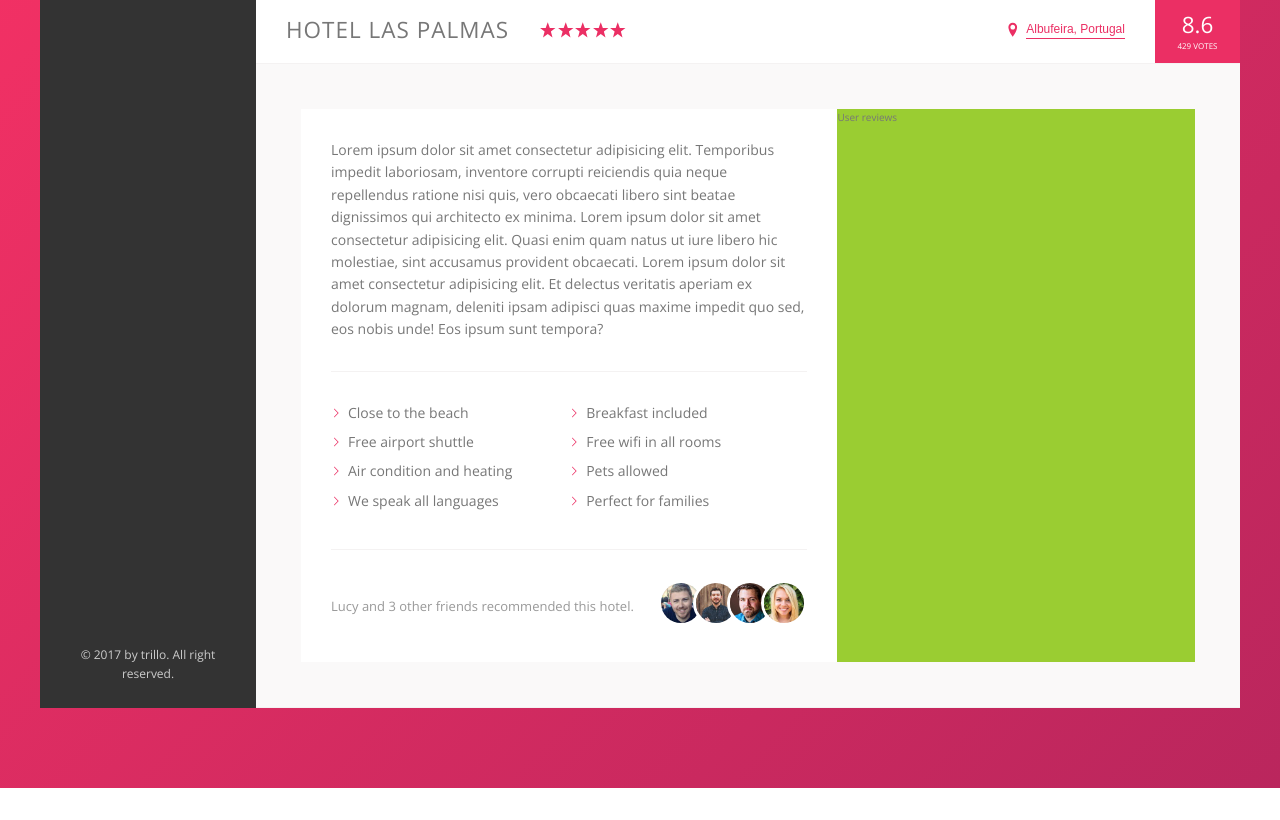
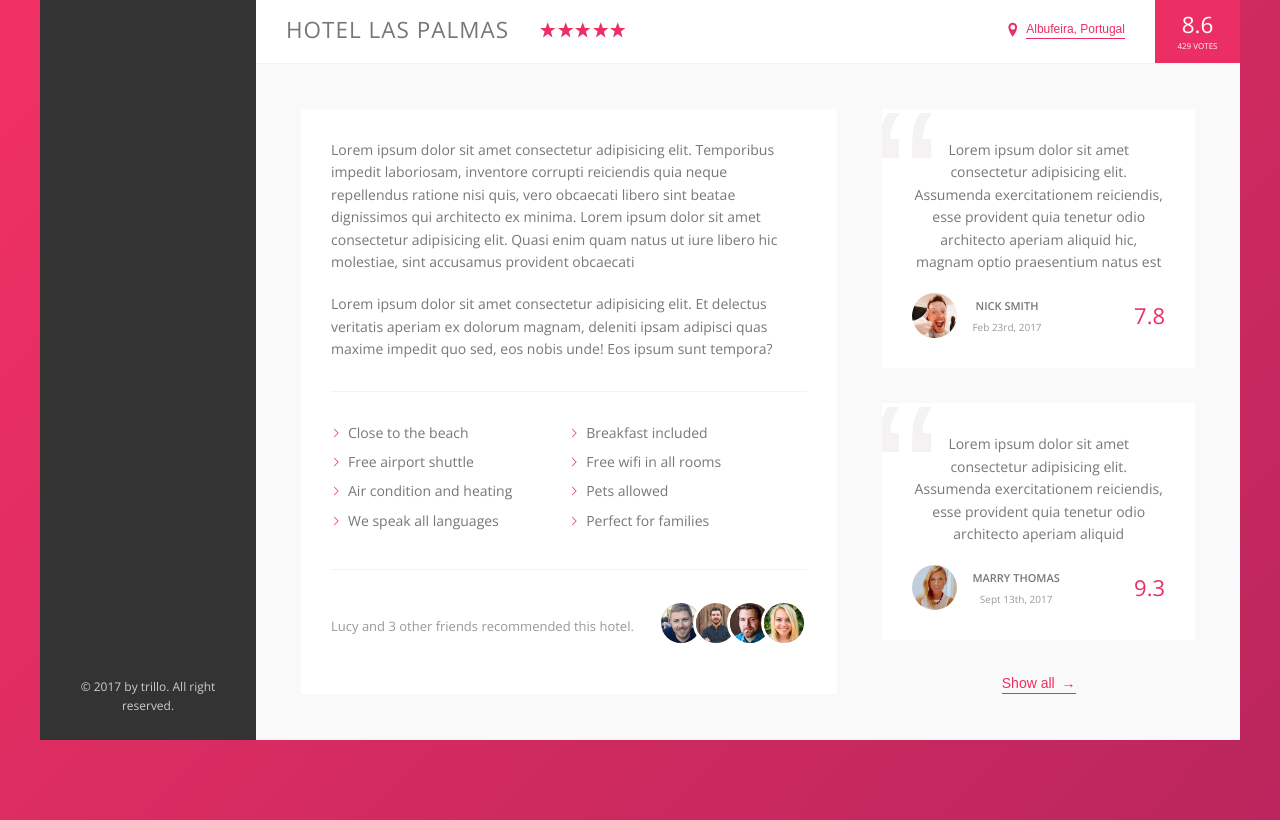
Before and after one commit to coderawii/Trillo, a website: page index.html in a window 1280 px wide. Shown: the part 538-1358 px from the top of the page. Before the commit the page ends 1326 px from the top, so only its background shows below. Drawn offline with nearby package versions, Linux system fonts and the light colour scheme.

Commit message:
084 - Gotov user-reviews deo (desno), figure>blockquote+figcaption

```diff
--- a/index.html
+++ b/index.html
@@ -100,6 +100,8 @@
 
 
                 <main class="hotel-view">
+
+
                     <div class="gallery">
                         <figure class="gallery-item">
                             <img src="img/hotel-1.jpg" alt="Photo of hotel 1" class="gallery__photo" />
@@ -152,9 +154,10 @@
                     <div class="detail">
                         <!-- levo -->
                         <div class="description">
-                            <p class="parargaph">
-                                Lorem ipsum dolor sit amet consectetur adipisicing elit. Temporibus impedit laboriosam, inventore corrupti reiciendis quia neque repellendus ratione nisi quis, vero obcaecati libero sint beatae dignissimos qui architecto ex minima. Lorem ipsum dolor sit amet consectetur adipisicing elit. Quasi enim quam natus ut iure libero hic molestiae, sint accusamus provident obcaecati.
-
+                            <p class="paragraph">
+                                Lorem ipsum dolor sit amet consectetur adipisicing elit. Temporibus impedit laboriosam, inventore corrupti reiciendis quia neque repellendus ratione nisi quis, vero obcaecati libero sint beatae dignissimos qui architecto ex minima. Lorem ipsum dolor sit amet consectetur adipisicing elit. Quasi enim quam natus ut iure libero hic molestiae, sint accusamus provident obcaecati
+                            </p>
+                            <p class="paragraph">
                                 Lorem ipsum dolor sit amet consectetur adipisicing elit. Et delectus veritatis aperiam ex dolorum magnam, deleniti ipsam adipisci quas maxime impedit quo sed, eos nobis unde! Eos ipsum sunt tempora?
                             </p>
 
@@ -184,14 +187,42 @@
 
                         <!-- desno -->
                         <div class="user-reviews">
-                            User reviews
-                        </div>
+                            <!-- u ovom slucaju koristicemo <figure></figure>, mnogi misle da je ovo samo za slike, medjutim, odlicne su za neki text i opisne slike -->
+                            <figure class="review">
+                                <blockquote class="review__text">
+                                    Lorem ipsum dolor sit amet consectetur adipisicing elit. Assumenda exercitationem reiciendis, esse provident quia tenetur odio architecto aperiam aliquid hic, magnam optio praesentium natus est
+                                </blockquote>
+                                <figcaption class="review__user">
+                                    <img src="img/user-1.jpg" alt="User 1" class="review__photo" />
+                                    <div class="review__user-box">
+                                        <p class="review__user-name">Nick Smith</p>
+                                        <p class="review__user-date">Feb 23rd, 2017</p>
+                                    </div>
+                                    <div class="review__rating">7.8</div>
+                                </figcaption>
+                            </figure>
+
+                             <figure class="review">
+                                <blockquote class="review__text">
+                                    Lorem ipsum dolor sit amet consectetur adipisicing elit. Assumenda exercitationem reiciendis, esse provident quia tenetur odio architecto aperiam aliquid
+                                </blockquote>
+                                <figcaption class="review__user">
+                                    <img src="img/user-2.jpg" alt="User 2" class="review__photo" />
+                                    <div class="review__user-box">
+                                        <p class="review__user-name">Marry Thomas</p>
+                                        <p class="review__user-date">Sept 13th, 2017</p>
+                                    </div>
+                                    <div class="review__rating">9.3</div>
+                                </figcaption>
+                            </figure>
+
+                            <button class="btn-inline">Show all <span>&rarr;</span> </button>
+                        </div>  <!-- end user-reviews -->
+
 
                     </div> <!-- end detail -->
+                </main>
 
-
-                </main>
-            </div>
         </div>
 
     </body>
--- a/sass/_components.scss
+++ b/sass/_components.scss
@@ -297,8 +297,17 @@
     cursor: pointer;
     transition: all .2s;
 
+    span {
+        margin-left: 3px;
+        transition: margin-left .2s; // ne ide all jer se desava neki cudan efekat, kao da prvo hoveruje text pa rarr strelicu
+    }
+
     &:hover {
         color: var(--color-grey-dark-1);
+
+        span {
+            margin-left: 8px;
+        }
     }
     &:focus {
         outline: none;
@@ -329,7 +338,7 @@
 //////////////////////////////////////////
 // PARAGRAPH
 .paragraph:not(:last-of-type) { // ne koristimo last-child jer to nije last-child, al jeste last-of-type
-    margin-bottom: 2rem
+    margin-bottom: 2rem;
 }
 
 
@@ -402,3 +411,72 @@
         }
     } // photo i count nisu u istoj liniji jer su oboje block elementi, al problem resen sa display: flex
 }
+
+
+
+
+
+
+
+//////////////////////////////////////////
+// REVIEW
+.review {
+    background-color: #fff;
+    box-shadow: var(--shadow-light);
+    padding: 3rem;
+    margin-bottom: 3.5rem;
+    position: relative;
+    overflow: hidden;
+
+    &__text {
+        margin-bottom: 2rem;
+        z-index: 10;
+        position: relative;
+    }
+
+    &__user {
+        display: flex;
+        align-items: center;
+    }
+
+    &__photo {
+        height: 4.5rem;
+        width: 4.5rem;
+        border-radius: 50%;
+        margin-right: 1.5rem;
+    }
+
+    &__user-box {
+        margin-right: auto; // user-boxu damo margin-right auto i onda on time pushne __rating element u desno
+    }
+
+    &__user-name {
+        font-size: 1.1rem;
+        font-weight: 600;
+        text-transform: uppercase;
+        margin-bottom: .4rem;
+    }
+
+    &__user-date {
+        font-size: 1rem;
+        color: var(--color-grey-dark-3);
+    }
+
+    &__rating {
+        color: var(--color-primary);
+        font-size: 2.2rem;
+        font-weight: 300;
+    }
+
+    &::before {
+        content: "\201C"; // kao html entites sa &ldquo;, ali ovde koristimo ISOnum, tj \201C
+        position: absolute;
+        top: -2.75rem;
+        left: -1rem;
+        line-height: 1; // jer je nesto glomazno
+        font-size: 20rem;
+        color: var(--color-grey-light-2);
+        font-family: sans-serif;
+        z-index: 1;
+    }
+}
--- a/sass/_layout.scss
+++ b/sass/_layout.scss
@@ -43,6 +43,7 @@
 
 
 .detail {
+    font-size: 1.4rem;
     display: flex;
     padding: 4.5rem;
     background-color: var(--color-grey-light-1);
@@ -50,14 +51,19 @@
 }
 
 .description {
-    font-size: 1.4rem;
     background-color: #fff;
     box-shadow: var(--shadow-light);
     padding: 3rem;
     flex: 0 0 60%;
+    margin-right: 4.5rem;
 }
 
 .user-reviews {
-    background-color: yellowgreen;
+    // background-color: yellowgreen;
     flex: 1; // da zauzme svo ostalo mesto
+
+    text-align: center; // ali centriran je sav text u reviews, a ne sam o buttton sto zapravo zelimo, zato cemo koristiti align-items, stavicemo containeru da je flex, onda promeniti flex-direction, a onda koristiti align-items: center;
+    display: flex;
+    flex-direction: column;
+    align-items: center; // da ovo nismo stavili, bio bi difoltni a to je stretch, a on razvlaci element od ivice do ivice, a onda bi button imao border-bottom od ivice do ivice sto svakako ne zelimo
 }
```
Also changed, not shown: beleske.txt (+12 -0 lines), css/style.css.
